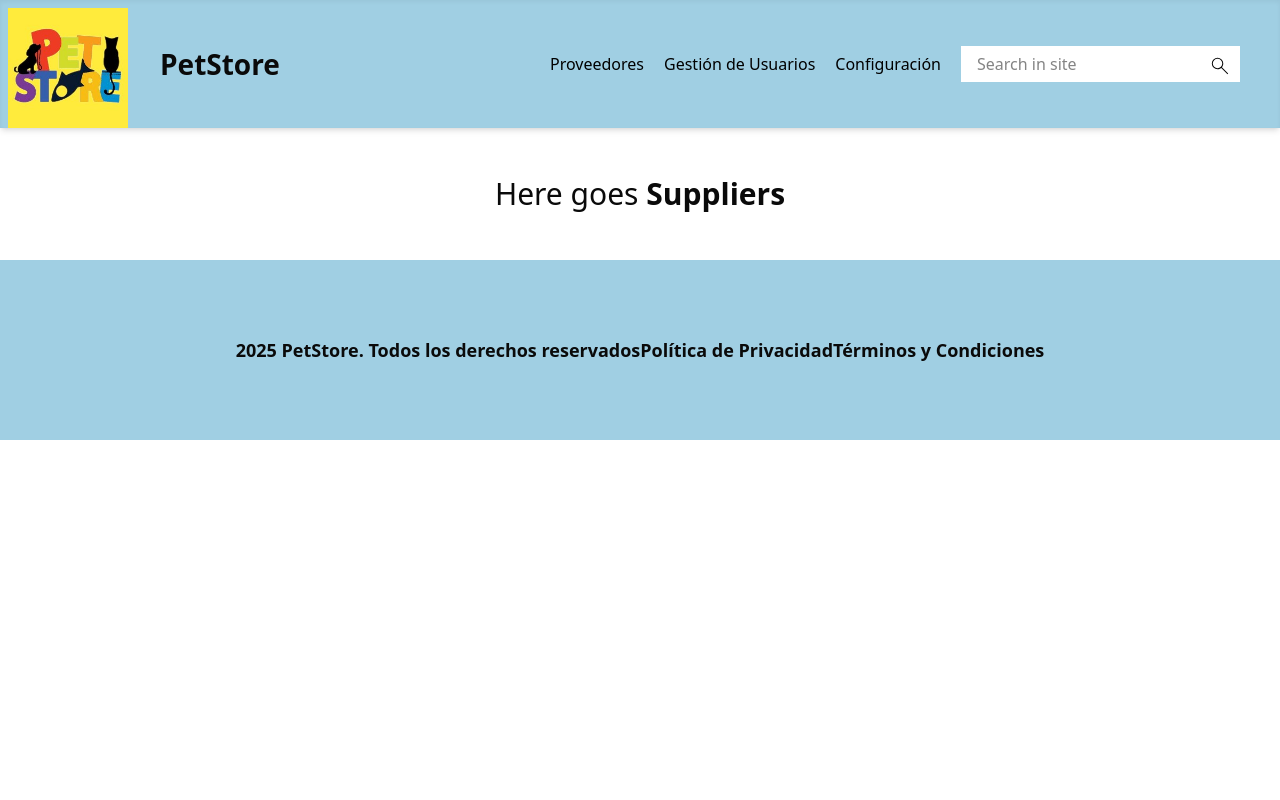
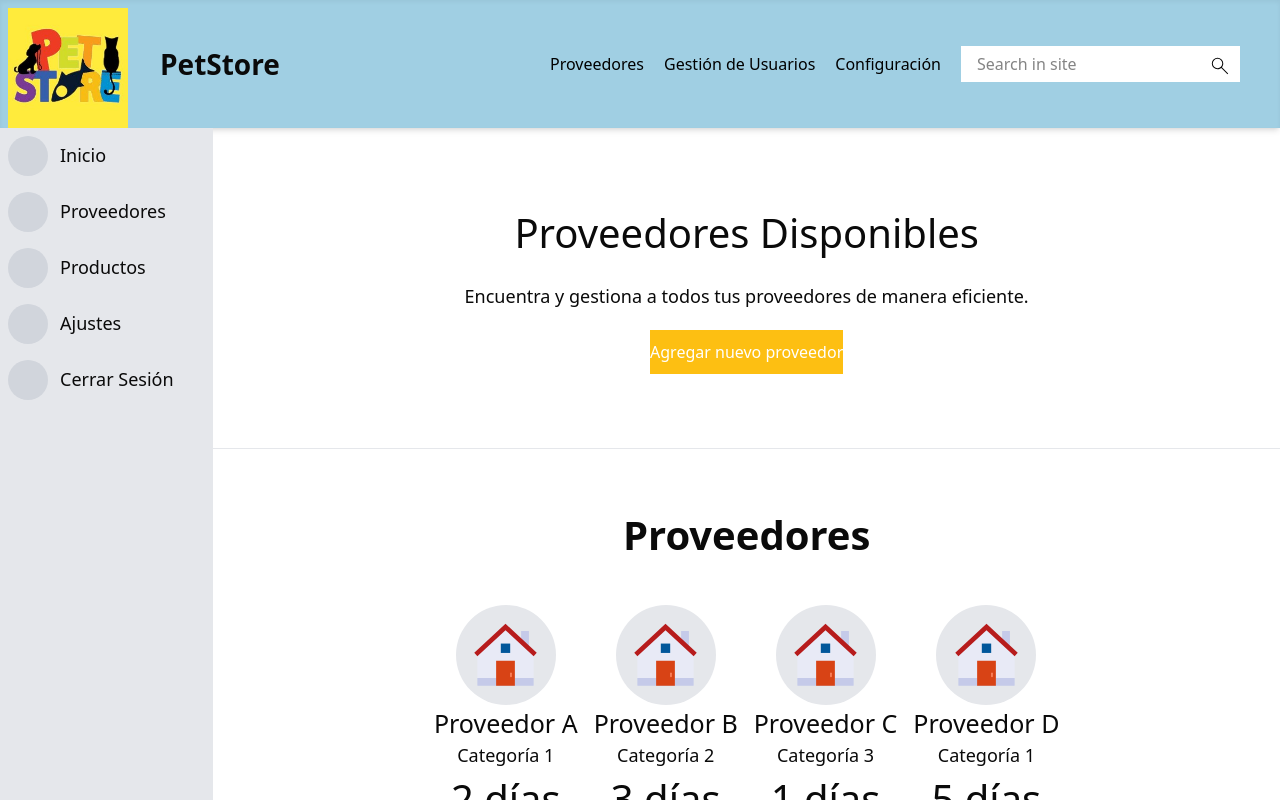
Before and after one commit to PangoAguirre/petstore-feat2-front, a Next.js app: page /suppliers in a window 1280 px wide. Shown: the top 800 px of the page. Built offline with nearby package versions, Linux system fonts and the light colour scheme.

Commit message:
Password page and Supplier page

```diff
--- a/src/app/recover-password/page.tsx
+++ b/src/app/recover-password/page.tsx
@@ -1,9 +1,33 @@
+import NavPrueba from "@/components/organims/Navprueba";
+import { MediumTitle, SmallTextDefault } from "@/components/atoms/heroTitle";
+import RegisterForm from "@/components/atoms/registerForm"
+import ButtomYe from "@/components/atoms/buttomYe"
+import FooterRights from "@/components/organims/FooterRights"
+
 export default function RecoverPassword() {
   return (
-    <div className="w-full p-12 text-center">
-      <h1 className="text-3xl">
-        Here goes <strong>RecoverPassword</strong>
-      </h1>
+    <div>
+      <div>
+        <NavPrueba
+          title="Recuperar Contraseña"
+          subtitle="Inicio"
+          subtitle2="Ayuda"
+          subtitle3="Contacto"
+        />
+      </div>
+      <div className="w-full h-100 flex justify-center items-center gap-30">
+        <div>
+          <div className="font-bold">
+            <MediumTitle text = "Restablecer tu contraseña" />
+            </div>
+            <SmallTextDefault text="Por favor, ingresa tu correo electrónico para recibir instrucciones." />
+        </div>
+        <div className="flex flex-col gap-7">
+          <RegisterForm title="Correo Electrónico" holder="tu_correo@ejemplo.com" text="Te enviaremos un enlace para restablecer tu contraseña." />
+          <ButtomYe  text="Enviar instrucciones"/>
+        </div>
+      </div>
+      <FooterRights />
     </div>
   );
 }
--- a/src/app/suppliers/page.tsx
+++ b/src/app/suppliers/page.tsx
@@ -1,9 +1,59 @@
+import LittleTag from "@/components/atoms/LittleTag";
+import { MediumTitle, SmallTextDefault } from "@/components/atoms/heroTitle";
+import ButtomYe from "@/components/atoms/buttomYe";
+import SupplierCard from "@/components/molecules/SupplierCard";
+
 export default function Suppliers() {
   return (
-    <div className="w-full p-12 text-center">
-      <h1 className="text-3xl">
-        Here goes <strong>Suppliers</strong>
-      </h1>
+    <div className="flex w-full">
+      <div className="flex flex-row w-1/6">
+        <div className="w-full bg-gray-200">
+          <LittleTag title="Inicio"></LittleTag>
+          <LittleTag title="Proveedores"></LittleTag>
+          <LittleTag title="Productos"></LittleTag>
+          <LittleTag title="Ajustes"></LittleTag>
+          <LittleTag title="Cerrar Sesión"></LittleTag>
+        </div>
+      </div>
+      <div className="flex flex-col justify-center w-5/6">
+        <div className="w-full flex flex-col items-center justify-center gap-5 h-80">
+          <MediumTitle text="Proveedores Disponibles" />
+          <SmallTextDefault text="Encuentra y gestiona a todos tus proveedores de manera eficiente." />
+          <ButtomYe text="Agregar nuevo proveedor" />
+        </div>
+        <div className="h-0.25 bg-gray-200"></div>
+        <div className="flex flex-col items-center justify-center gap-10 h-120">
+          <div className="font-bold">
+            <MediumTitle text="Proveedores" />
+          </div>
+          <div className="flex flex-row gap-4">
+            <SupplierCard
+              supplier="Proveedor A"
+              days="2 días"
+              category="Categoría 1"
+              buttomText="editar"
+            />
+            <SupplierCard
+              supplier="Proveedor B"
+              days="3 días"
+              category="Categoría 2"
+              buttomText="editar"
+            />
+            <SupplierCard
+              supplier="Proveedor C"
+              days="1 días"
+              category="Categoría 3"
+              buttomText="editar"
+            />
+            <SupplierCard
+              supplier="Proveedor D"
+              days="5 días"
+              category="Categoría 1"
+              buttomText="editar"
+            />
+          </div>
+        </div>
+      </div>
     </div>
   );
 }
--- /dev/null
+++ b/src/components/icons/homeIcon/index.tsx
@@ -0,0 +1,6 @@
+import React from 'react';
+import type { SVGProps } from 'react';
+
+export default function FlatColorIconsHome(props: SVGProps<SVGSVGElement>) {
+	return (<svg xmlns="http://www.w3.org/2000/svg" width={48} height={48} viewBox="0 0 48 48" {...props}><path fill="#e8eaf6" d="M42 39H6V23L24 6l18 17z"></path><path fill="#c5cae9" d="m39 21l-5-5V9h5zM6 39h36v5H6z"></path><path fill="#b71c1c" d="M24 4.3L4 22.9l2 2.2L24 8.4l18 16.7l2-2.2z"></path><path fill="#d84315" d="M18 28h12v16H18z"></path><path fill="#01579b" d="M21 17h6v6h-6z"></path><path fill="#ff8a65" d="M27.5 35.5c-.3 0-.5.2-.5.5v2c0 .3.2.5.5.5s.5-.2.5-.5v-2c0-.3-.2-.5-.5-.5"></path></svg>);
+}
--- /dev/null
+++ b/src/components/molecules/SupplierCard/index.tsx
@@ -0,0 +1,29 @@
+import ButtomYe from '@/components/atoms/buttomYe'
+import { BigText, MediumTitle, SmallTextDefault } from '@/components/atoms/heroTitle'
+import HomeIcon from '@/components/icons/homeIcon'
+import React from 'react'
+
+interface Indexprops{
+    supplier?: string;
+    category?: string;
+    days?: string;
+    buttomText?: string;
+}
+
+const index = ({supplier = "Supplier", category = "Category", days = "Days", buttomText = "ButtomText"}: Indexprops) => {
+  return (
+    <div className="flex flex-col items-center">
+            <div className="flex justify-center items-center rounded-full h-25 w-25 bg-gray-200">
+              <HomeIcon width={75} height={75} />
+            </div>
+            <div className="flex flex-col justify-center items-center">
+              <BigText text={supplier} />
+              <SmallTextDefault text={category} />
+              <MediumTitle text={days} />
+              <ButtomYe text={buttomText} />
+            </div>
+          </div>
+  )
+}
+
+export default index
--- a/src/components/molecules/WelcomeShow/index.tsx
+++ b/src/components/molecules/WelcomeShow/index.tsx
@@ -1,23 +1,23 @@
-import React from 'react'
-import ButtonYe from "@/components/atoms/buttomYe"
-import ButtonWh from "@/components/atoms/buttonWh"
-import { MediumTitle, SmallTextDefault } from '@/components/atoms/heroTitle'
+import React from "react";
+import ButtonYe from "@/components/atoms/buttomYe";
+import ButtonWh from "@/components/atoms/buttonWh";
+import { MediumTitle, SmallTextDefault } from "@/components/atoms/heroTitle";
 const index = () => {
   return (
-    <div>
-    <div className='h-80 flex flex-col justify-center items-center gap-6'>
-        <div className='font-bold'>
-            <MediumTitle text='Bienvenido a PetSore'></MediumTitle>
+    <div className="w-full">
+      <div className="h-80 flex flex-col justify-center items-center gap-6">
+        <div className="font-bold">
+          <MediumTitle text="Bienvenido a PetSore"></MediumTitle>
         </div>
-         <SmallTextDefault text='Administra tus proveedores y usuarios de manera efectiva.'></SmallTextDefault>
-        <div className='flex flex-row gap-5'>
-            <ButtonWh text='Gestionar Usuarios'></ButtonWh>
-            <ButtonYe text='Ver Proveedores'></ButtonYe>
+        <SmallTextDefault text="Administra tus proveedores y usuarios de manera efectiva."></SmallTextDefault>
+        <div className="flex flex-row gap-5">
+          <ButtonWh text="Gestionar Usuarios"></ButtonWh>
+          <ButtonYe text="Ver Proveedores"></ButtonYe>
         </div>
+      </div>
+      <div className="h-[3] w-[1200] bg-gray-200"></div>
     </div>
-    <div className="h-[3] w-[1200] bg-gray-200"></div>
-    </div>
-  )
-}
+  );
+};
 
-export default index
+export default index;
--- /dev/null
+++ b/src/components/organims/Navprueba/index.tsx
@@ -0,0 +1,34 @@
+import React from "react";
+import { SubTitle } from "@/components/atoms/heroTitle";
+import NavTitle from "@/components/atoms/navTitle";
+import Logo from "@/components/atoms/logo";
+import Search from "@/components/icons/search";
+
+interface Indexprops {
+  title?: string;
+  subtitle?: string;
+  subtitle2?: string;
+  subtitle3?: string;
+}
+
+const index = ({ title = "Title", subtitle = "Subtitle-1", subtitle2 = "Subtitle-2", subtitle3 = "Subtitle-3" }: Indexprops) => {
+  return (
+    <nav className="w-screen h-[140] bg-secondary shadow-md inset-shadow-sm">
+      <div className=" flex items-center">
+        <div>
+          <Logo></Logo>
+        </div>
+        <div className="ml-10 font-bold">
+          <SubTitle text={title}></SubTitle>
+        </div>
+        <div className="flex flex-row justify-end w-screen gap-5 mr-5">
+          <NavTitle title={subtitle} link="/"></NavTitle>
+          <NavTitle title={subtitle2} link="/"></NavTitle>
+          <NavTitle title={subtitle3} link="/"></NavTitle>
+        </div>
+      </div>
+    </nav>
+  );
+};
+
+export default index;
```
